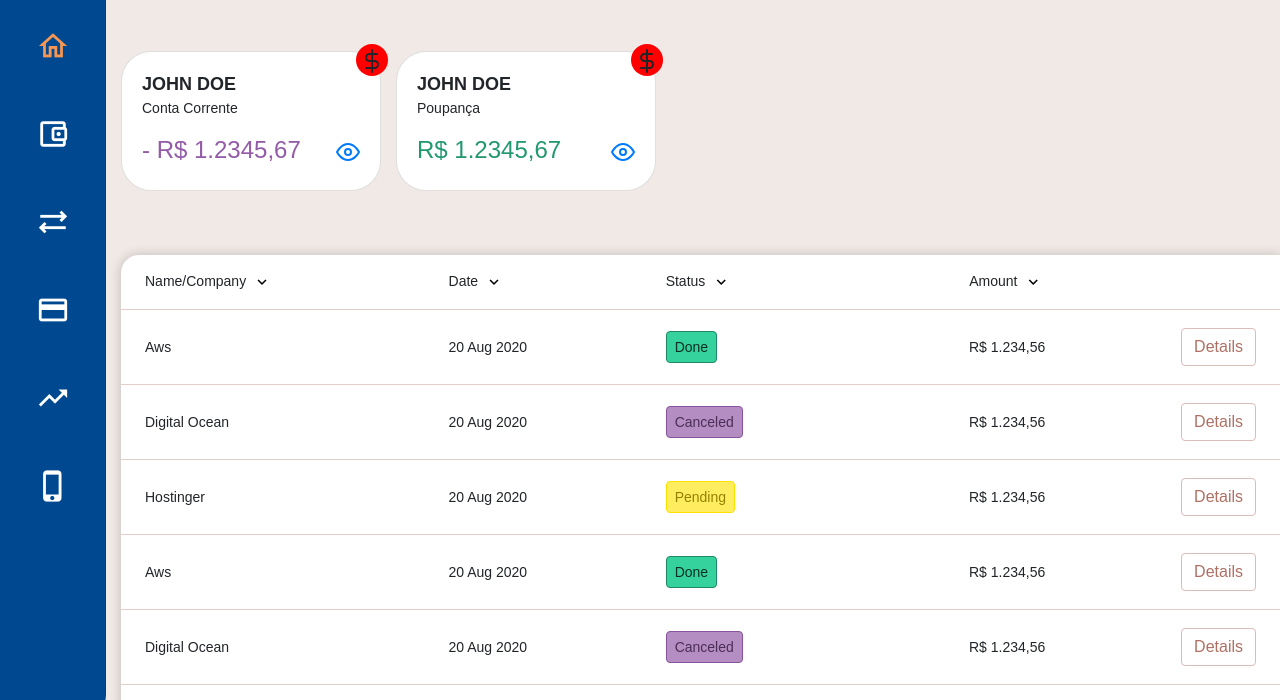
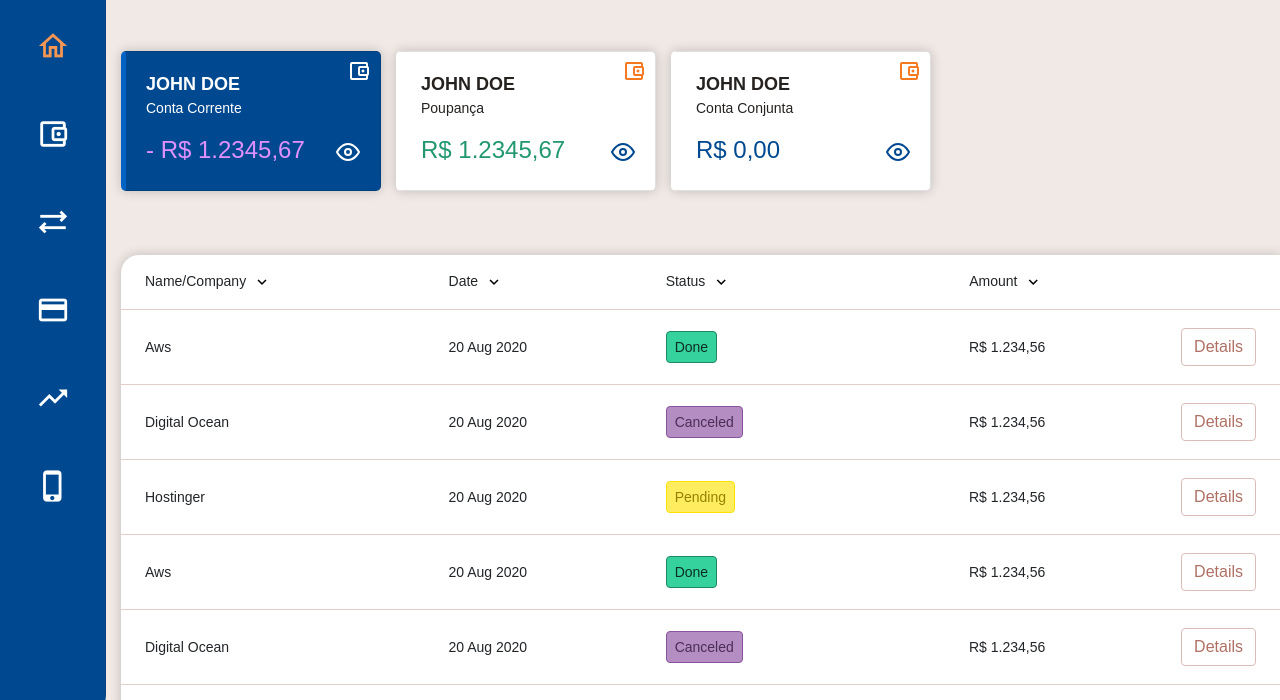
Before and after one commit to G2-D/rebranding-itau, a website built with webpack: page public/index.html in a window 1280 px wide. Shown: the part 87-787 px from the top of the page. Built offline with nearby package versions, Linux system fonts and the light colour scheme; a web font is replaced by a local one.

Commit message:
changes accounts

```diff
--- a/public/index.html
+++ b/public/index.html
@@ -81,12 +81,14 @@
 				</nav>
 
 				<!-- #section-account -->
-				<div class="section-account">
+				<!-- #section-account -->
+				<div class="d-flex">
+					<div class="section-account flex-fill">
 						<div class="col">
 							<div class="account-list">
-							<div class="card">
+								<div class="card card-active">
 									<div class="card-icon">
-									<span data-feather="dollar-sign"></span>
+										<i class="material-icons-outlined">account_balance_wallet</i>
 									</div>
 									<div class="card-body">
 										<h6 class="card-title">
@@ -107,7 +109,7 @@
 								</div>
 								<div class="card">
 									<div class="card-icon">
-									<span data-feather="dollar-sign"></span>
+										<i class="material-icons-outlined">account_balance_wallet</i>
 									</div>
 									<div class="card-body">
 										<h6 class="card-title">
@@ -126,10 +128,35 @@
 										</p>
 									</div>
 								</div>
+								<div class="card">
+									<div class="card-icon">
+										<i class="material-icons-outlined">account_balance_wallet</i>
+									</div>
+									<div class="card-body">
+										<h6 class="card-title">
+											<strong>
+												JOHN DOE
+											</strong>
+											<span>
+												Conta Conjunta
+											</span>
+										</h6>
+										<p class="card-text">
+											R$ 0,00
+											<a href="#" title="Ver fatura">
+												<span data-feather="eye"></span>
+											</a>
+										</p>
 									</div>
 								</div>
 							</div>
-				<!-- /section-account -->
+						</div>
+					</div>
+					<div class="cards-brand flex-fill">
+
+					</div>
+				</div>
+
 
 				<div class="table-transfer">
 					<table class="table">
--- a/resources/scss/partials/_section-accounts.scss
+++ b/resources/scss/partials/_section-accounts.scss
@@ -1,11 +1,11 @@
+@import "./vars";
+
 .section-account {
-
   & {
     width: 100%;
   }
 
   .account-list {
-
     & {
       display: flex;
       flex-wrap: wrap;
@@ -14,7 +14,6 @@
     }
 
     .card {
-
       & {
         width: 240px;
         height: 140px;
@@ -22,24 +21,35 @@
         margin-top: 15px;
         margin-right: 15px;
         min-height: 137px;
-				border-radius: 30px;
+        background-color: #ffffff;
+        border-radius: 5px;
+        overflow: hidden;
+        border-left: 5px solid #ffffff;
+        box-shadow: 0 0 12px 0 rgba(0, 0, 0, 0.2);
+        cursor: pointer;
+      }
+
+      &:hover {
+        border-left: 5px solid $primary-color;
       }
 
       .card-icon {
         width: 32px;
         height: 32px;
-				background-color: red;
         position: absolute;
-				top: -8px;
-				right: -8px;
+        top: 7px;
+        right: 5px;
         -webkit-border-radius: 32px;
         border-radius: 32px;
         text-align: center;
         line-height: 32px;
+
+        .material-icons-outlined {
+          color: $primary-color;
+        }
       }
 
       .card-title {
-
         & {
           line-height: 24px;
         }
@@ -47,18 +57,19 @@
         strong {
           display: block;
           font-size: 18px;
+          color: #252220;
         }
 
         span {
           font-size: 14px;
+          color: #252220;
         }
       }
 
       .card-text {
-
         & {
           font-size: 24px;
-					color: #004990;
+          color: $secondary-color;
         }
 
         &.positive {
@@ -66,7 +77,7 @@
         }
 
         &.negative {
-					color: #935BA8;
+          color: #935ba8;
         }
 
         a {
@@ -74,5 +85,57 @@
         }
       }
     }
+
+    .card-active {
+      background-color: $secondary-color !important;
+      border-left: 5px solid lighten($secondary-color, 10%);
+
+      &:hover {
+        border-left: 5px solid lighten($secondary-color, 10%);
+      }
+
+      .card-icon {
+        .material-icons-outlined {
+          color: #fff;
         }
       }
+
+      .card-title {
+        strong {
+          color: #fff;
+        }
+
+        span {
+          font-size: 14px;
+          color: #fff;
+        }
+      }
+      .card-text {
+        & {
+          font-size: 24px;
+          color: #fff;
+        }
+
+        &.positive {
+          color: #229870;
+        }
+
+        &.negative {
+          color: #e190ff !important;
+        }
+
+        a {
+          float: right;
+        }
+      }
+
+      .feather {
+        color: #fff;
+      }
+    }
+  }
+}
+
+.feather {
+  color: $secondary-color;
+}
```
Also changed, not shown: public/assets/css/bundle.css, public/assets/js/bundle.js. Lines whose indentation alone changed are shown as unchanged.
